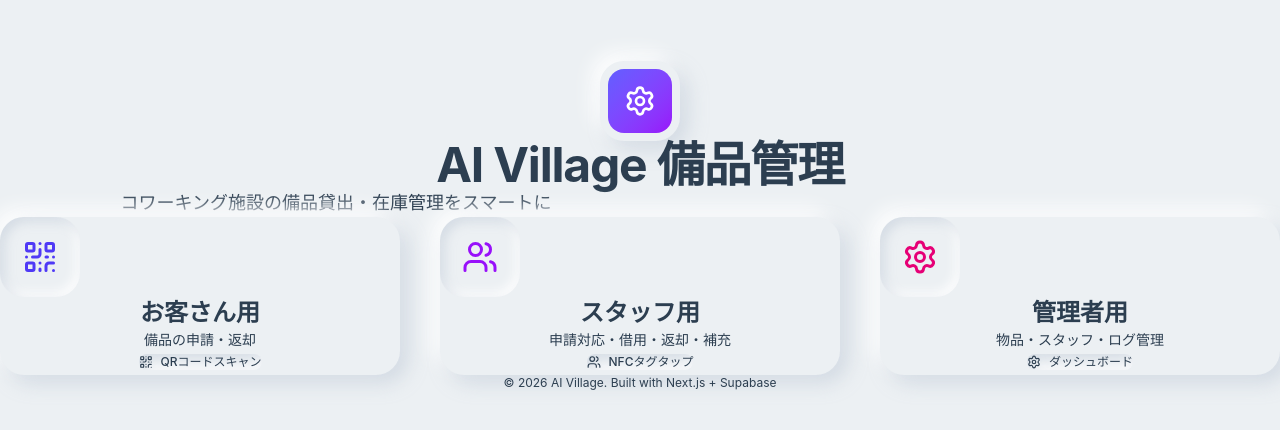
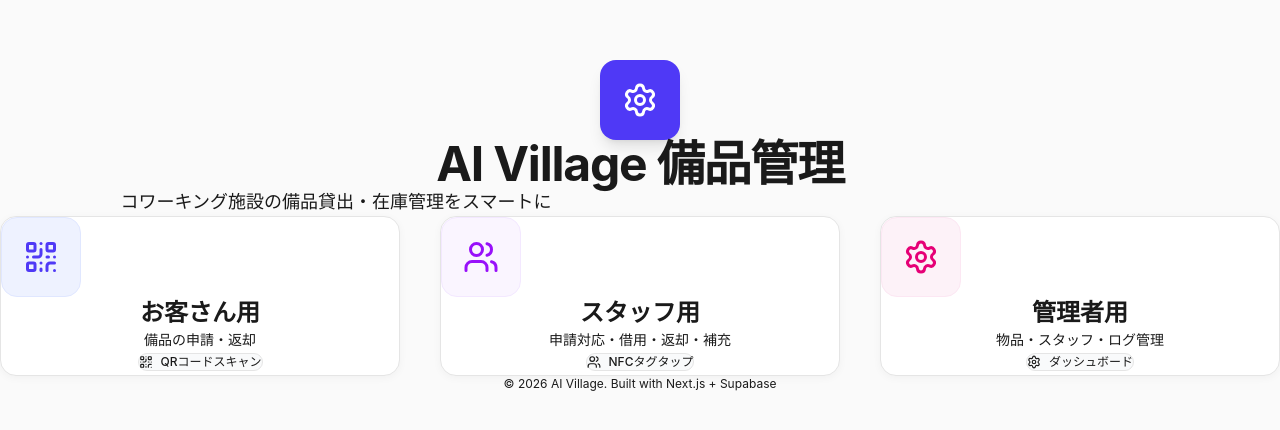
Before and after one commit to rico-sys/ai-village-inventory, a Next.js app: page / in a window 1280 px wide. Shown: the part 174-604 px from the top of the page. Built offline with nearby package versions, Linux system fonts and the light colour scheme.

Commit message:
Modernize UI: flat design with clean colors and better contrast

```diff
--- a/app/globals.css
+++ b/app/globals.css
@@ -1,19 +1,20 @@
 @import "tailwindcss";
 
 :root {
-  --background: #ecf0f3;
-  --foreground: #2c3e50;
-  --bg: #ecf0f3;
-  --text: #2c3e50;
-  --text-muted: #6b7c93;
+  --background: #ffffff;
+  --foreground: #1a1a1a;
+  --bg: #fafafa;
+  --text: #1a1a1a;
+  --text-muted: #737373;
   --accent: #6366f1;
   --accent-hover: #4f46e5;
   --success: #10b981;
   --warning: #f59e0b;
   --danger: #ef4444;
   --shadow-light: #ffffff;
-  --shadow-dark: rgba(163, 177, 198, 0.35);
-  --border-radius: 1.5rem;
+  --shadow-dark: rgba(0, 0, 0, 0.08);
+  --border-radius: 1rem;
+  --border-color: #e5e5e5;
 }
 
 @theme inline {
@@ -38,41 +39,34 @@
   padding: 0;
 }
 
-/* ニューモーフィック基本クラス - より洗練されたデザイン */
+/* モダンなフラットデザイン */
 .neu-convex {
-  box-shadow:
-    8px 8px 20px var(--shadow-dark),
-    -8px -8px 20px var(--shadow-light);
+  background: white;
+  border: 1px solid var(--border-color);
+  box-shadow: 0 2px 8px rgba(0, 0, 0, 0.04);
   transition: all 0.25s cubic-bezier(0.4, 0, 0.2, 1);
 }
 
 .neu-concave {
-  box-shadow:
-    inset 4px 4px 12px var(--shadow-dark),
-    inset -4px -4px 12px var(--shadow-light);
+  background: #f9fafb;
+  border: 1px solid var(--border-color);
   transition: all 0.25s cubic-bezier(0.4, 0, 0.2, 1);
 }
 
 .neu-flat {
-  box-shadow:
-    3px 3px 8px var(--shadow-dark),
-    -3px -3px 8px var(--shadow-light);
+  box-shadow: 0 1px 3px rgba(0, 0, 0, 0.06);
   transition: all 0.25s cubic-bezier(0.4, 0, 0.2, 1);
 }
 
 /* ホバー効果 */
 .neu-hover:hover {
-  box-shadow:
-    10px 10px 24px var(--shadow-dark),
-    -10px -10px 24px var(--shadow-light);
-  transform: translateY(-1px);
+  border-color: #d4d4d4;
+  box-shadow: 0 4px 12px rgba(0, 0, 0, 0.08);
+  transform: translateY(-2px);
 }
 
 /* アクティブ状態 */
 .neu-button:active,
 .neu-pressed {
-  box-shadow:
-    inset 3px 3px 8px var(--shadow-dark),
-    inset -3px -3px 8px var(--shadow-light);
   transform: scale(0.98);
 }
--- a/app/page.tsx
+++ b/app/page.tsx
@@ -9,10 +9,8 @@
         {/* ヘッダー */}
         <div className="text-center mb-20">
           <div className="inline-block mb-6">
-            <div className="w-20 h-20 rounded-3xl bg-neu-bg neu-convex flex items-center justify-center">
-              <div className="w-16 h-16 rounded-2xl bg-gradient-to-br from-indigo-500 to-purple-600 flex items-center justify-center">
-                <Settings size={32} className="text-white" />
-              </div>
+            <div className="w-20 h-20 rounded-2xl bg-indigo-600 flex items-center justify-center shadow-lg">
+              <Settings size={36} className="text-white" />
             </div>
           </div>
           <h1 className="text-5xl font-bold text-neu-text mb-4 tracking-tight">
@@ -29,7 +27,7 @@
           <Link href="/request" className="group">
             <Card className="cursor-pointer neu-hover h-full">
               <div className="text-center py-12 px-8">
-                <div className="w-20 h-20 mx-auto mb-6 rounded-3xl bg-neu-bg neu-concave flex items-center justify-center group-hover:neu-flat transition-all duration-300">
+                <div className="w-20 h-20 mx-auto mb-6 rounded-2xl bg-indigo-50 flex items-center justify-center group-hover:bg-indigo-100 transition-all duration-300 border border-indigo-100">
                   <QrCode size={36} className="text-indigo-600" />
                 </div>
                 <h2 className="text-2xl font-bold text-neu-text mb-3">
@@ -50,7 +48,7 @@
           <Link href="/staff" className="group">
             <Card className="cursor-pointer neu-hover h-full">
               <div className="text-center py-12 px-8">
-                <div className="w-20 h-20 mx-auto mb-6 rounded-3xl bg-neu-bg neu-concave flex items-center justify-center group-hover:neu-flat transition-all duration-300">
+                <div className="w-20 h-20 mx-auto mb-6 rounded-2xl bg-purple-50 flex items-center justify-center group-hover:bg-purple-100 transition-all duration-300 border border-purple-100">
                   <Users size={36} className="text-purple-600" />
                 </div>
                 <h2 className="text-2xl font-bold text-neu-text mb-3">
@@ -71,7 +69,7 @@
           <Link href="/admin" className="group">
             <Card className="cursor-pointer neu-hover h-full">
               <div className="text-center py-12 px-8">
-                <div className="w-20 h-20 mx-auto mb-6 rounded-3xl bg-neu-bg neu-concave flex items-center justify-center group-hover:neu-flat transition-all duration-300">
+                <div className="w-20 h-20 mx-auto mb-6 rounded-2xl bg-pink-50 flex items-center justify-center group-hover:bg-pink-100 transition-all duration-300 border border-pink-100">
                   <Settings size={36} className="text-pink-600" />
                 </div>
                 <h2 className="text-2xl font-bold text-neu-text mb-3">
--- a/components/neumorphic/Badge.tsx
+++ b/components/neumorphic/Badge.tsx
@@ -10,20 +10,20 @@
 
 const Badge = forwardRef<HTMLSpanElement, BadgeProps>(
   ({ className, variant = 'default', size = 'md', children, ...props }, ref) => {
-    const baseStyles = 'inline-flex items-center justify-center font-semibold rounded-full shadow-sm'
+    const baseStyles = 'inline-flex items-center justify-center font-medium rounded-lg'
 
     const sizeStyles = {
       sm: 'px-2.5 py-1 text-xs',
-      md: 'px-3.5 py-1.5 text-sm',
-      lg: 'px-4.5 py-2 text-base',
+      md: 'px-3 py-1.5 text-sm',
+      lg: 'px-4 py-2 text-base',
     }
 
     const variantStyles = {
-      default: 'bg-gradient-to-br from-slate-100 to-slate-200 text-slate-700',
-      success: 'bg-gradient-to-br from-emerald-100 to-emerald-200 text-emerald-700',
-      warning: 'bg-gradient-to-br from-amber-100 to-amber-200 text-amber-700',
-      danger: 'bg-gradient-to-br from-rose-100 to-rose-200 text-rose-700',
-      info: 'bg-gradient-to-br from-blue-100 to-blue-200 text-blue-700',
+      default: 'bg-gray-100 text-gray-700 border border-gray-200',
+      success: 'bg-emerald-50 text-emerald-700 border border-emerald-200',
+      warning: 'bg-amber-50 text-amber-700 border border-amber-200',
+      danger: 'bg-red-50 text-red-700 border border-red-200',
+      info: 'bg-blue-50 text-blue-700 border border-blue-200',
     }
 
     return (
--- a/components/neumorphic/Button.tsx
+++ b/components/neumorphic/Button.tsx
@@ -24,7 +24,7 @@
     },
     ref
   ) => {
-    const baseStyles = 'neu-button transition-all duration-300 font-semibold rounded-2xl flex items-center justify-center gap-2'
+    const baseStyles = 'neu-button transition-all duration-200 font-semibold rounded-xl flex items-center justify-center gap-2 border'
 
     // サイズ
     const sizeStyles = {
@@ -35,11 +35,11 @@
 
     // バリアント
     const variantStyles = {
-      primary: 'bg-gradient-to-br from-indigo-500 to-purple-600 text-white shadow-lg hover:shadow-xl hover:scale-[1.02] active:scale-[0.98]',
-      secondary: 'bg-neu-bg text-neu-text-muted neu-convex hover:neu-hover active:neu-pressed',
-      success: 'bg-gradient-to-br from-green-500 to-emerald-600 text-white shadow-lg hover:shadow-xl hover:scale-[1.02] active:scale-[0.98]',
-      warning: 'bg-gradient-to-br from-orange-500 to-amber-600 text-white shadow-lg hover:shadow-xl hover:scale-[1.02] active:scale-[0.98]',
-      danger: 'bg-gradient-to-br from-red-500 to-rose-600 text-white shadow-lg hover:shadow-xl hover:scale-[1.02] active:scale-[0.98]',
+      primary: 'bg-indigo-600 hover:bg-indigo-700 text-white border-indigo-600 hover:border-indigo-700 shadow-sm hover:shadow-md active:scale-[0.98]',
+      secondary: 'bg-white hover:bg-gray-50 text-gray-700 border-gray-300 hover:border-gray-400 shadow-sm hover:shadow-md active:scale-[0.98]',
+      success: 'bg-emerald-600 hover:bg-emerald-700 text-white border-emerald-600 hover:border-emerald-700 shadow-sm hover:shadow-md active:scale-[0.98]',
+      warning: 'bg-amber-500 hover:bg-amber-600 text-white border-amber-500 hover:border-amber-600 shadow-sm hover:shadow-md active:scale-[0.98]',
+      danger: 'bg-red-600 hover:bg-red-700 text-white border-red-600 hover:border-red-700 shadow-sm hover:shadow-md active:scale-[0.98]',
     }
 
     const disabledStyles = 'opacity-50 cursor-not-allowed pointer-events-none'
--- a/components/neumorphic/Card.tsx
+++ b/components/neumorphic/Card.tsx
@@ -9,7 +9,7 @@
 
 const Card = forwardRef<HTMLDivElement, CardProps>(
   ({ className, padding = 'md', children, ...props }, ref) => {
-    const baseStyles = 'bg-neu-bg rounded-3xl neu-convex transition-all duration-300'
+    const baseStyles = 'bg-white rounded-2xl neu-convex transition-all duration-300'
 
     const paddingStyles = {
       none: '',
--- a/components/neumorphic/Input.tsx
+++ b/components/neumorphic/Input.tsx
@@ -13,12 +13,12 @@
 const Input = forwardRef<HTMLInputElement, InputProps>(
   ({ className, label, error, ...props }, ref) => {
     const baseStyles =
-      'w-full px-6 py-4 bg-neu-bg text-neu-text rounded-2xl neu-concave focus:outline-none focus:ring-2 focus:ring-indigo-500 focus:ring-offset-2 focus:ring-offset-neu-bg transition-all duration-300 placeholder:text-neu-text-muted/50 text-base'
+      'w-full px-6 py-4 bg-white text-neu-text rounded-xl border border-gray-300 focus:outline-none focus:ring-2 focus:ring-indigo-500 focus:border-transparent transition-all duration-200 placeholder:text-gray-400 text-base'
 
     return (
       <div className="w-full">
         {label && (
-          <label className="block text-base font-semibold text-neu-text mb-3">
+          <label className="block text-base font-semibold text-gray-700 mb-3">
             {label}
           </label>
         )}
```
